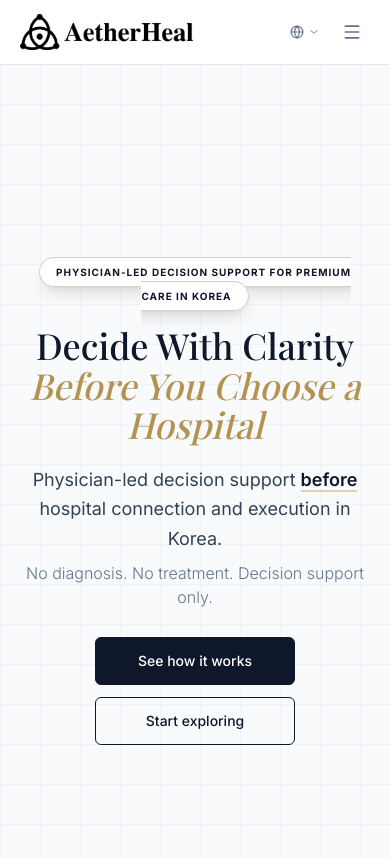
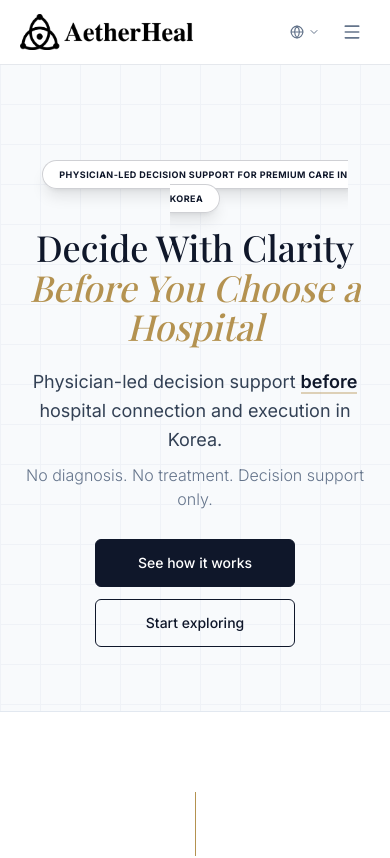
Before and after one commit to aetherheal/aetherheal-landing, a Next.js app: page / in a window 390 px wide. Shown: the top 858 px of the page. Built offline with nearby package versions, Linux system fonts and the light colour scheme; a web font is replaced by a local one.

Commit message:
fix: mobile hero badge text wrapping and reduce top whitespace
Made-with: Cursor

```diff
--- a/src/app/page.tsx
+++ b/src/app/page.tsx
@@ -170,7 +170,7 @@ export default function HomePage() {
   return (
     <div className="min-h-full">
       {/* Hero */}
-      <section className="relative w-full min-h-svh sm:min-h-[760px] md:min-h-[800px] flex flex-col justify-center items-center pt-16 sm:pt-24 pb-8 sm:pb-12 px-4 bg-bg-light border-b border-slate-200">
+      <section className="relative w-full flex flex-col justify-center items-center pt-24 sm:pt-32 pb-16 sm:pb-20 md:min-h-[800px] md:pt-24 md:pb-12 px-4 bg-bg-light border-b border-slate-200">
         <div
           className="absolute inset-0 opacity-40"
           style={{
@@ -182,7 +182,7 @@ export default function HomePage() {
 
         <div className="relative z-10 text-center px-2 sm:px-6 max-w-4xl mx-auto space-y-5 sm:space-y-10">
           <div className="inline-block animate-fade-up">
-            <span className="py-2 px-4 sm:px-6 border border-brand-navy/20 rounded-full text-[10px] sm:text-sm font-bold uppercase tracking-widest text-brand-navy bg-white shadow-lg">
+            <span className="py-2 px-4 sm:px-6 border border-brand-navy/20 rounded-full text-[9px] sm:text-sm font-bold uppercase tracking-wider sm:tracking-widest text-brand-navy bg-white shadow-lg">
               Physician-led decision support for premium care in Korea
             </span>
           </div>
```
